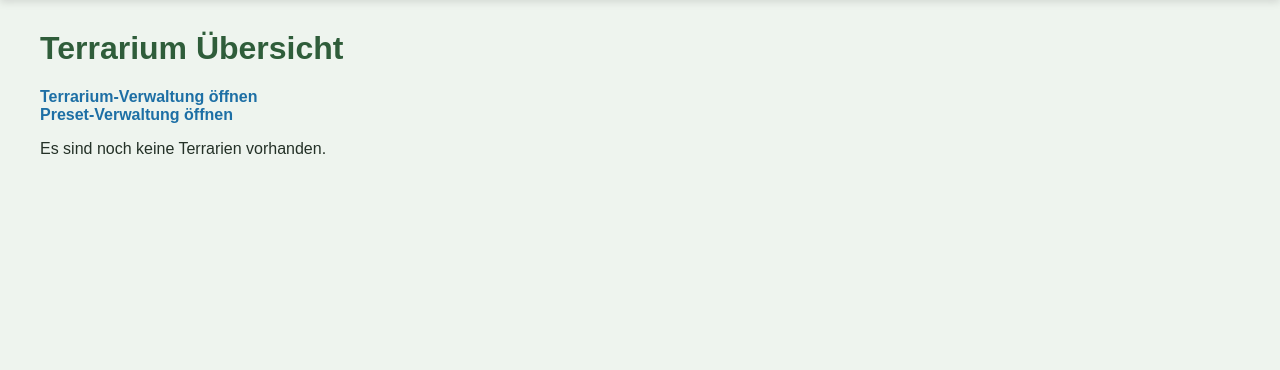
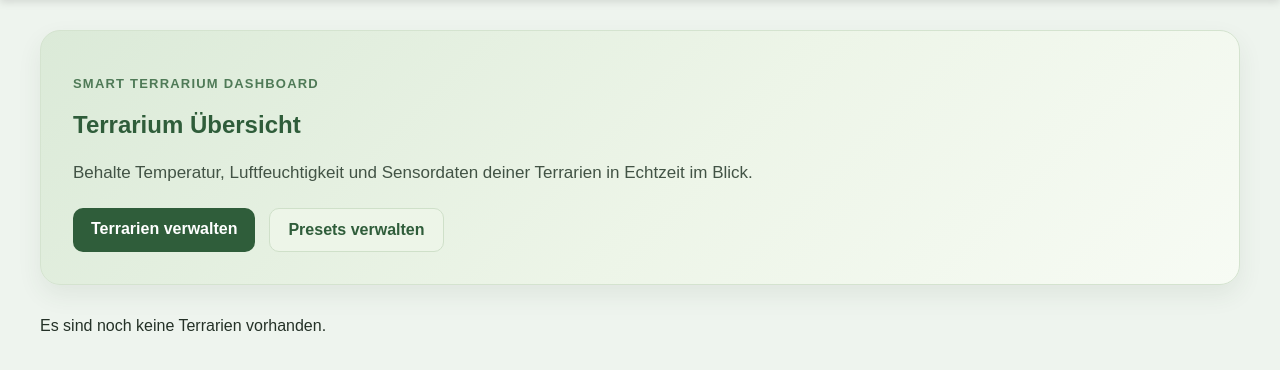
Before and after one commit to Julius2506/IOTBerufsschule, a Flask app: page / in a window 1280 px wide. Shown: the part 65-435 px from the top of the page. Run offline with Flask 3, Linux system fonts and the light colour scheme; data that the repository does not hold is empty.

Commit message:
prettier css

```diff
--- a/pi/static/style.css
+++ b/pi/static/style.css
@@ -244,3 +244,67 @@ button:hover {
     font-size: 13px;
     font-weight: 600;
 }
+
+.hero {
+    background: linear-gradient(135deg, #dbead8 0%, #edf5e8 55%, #f7fbf4 100%);
+    border: 1px solid #d4e3cf;
+    border-radius: 20px;
+    padding: 32px;
+    margin-bottom: 32px;
+    box-shadow: 0 10px 24px rgba(48, 78, 52, 0.08);
+}
+
+.hero-eyebrow {
+    color: #4f7a57;
+    font-size: 13px;
+    font-weight: 700;
+    text-transform: uppercase;
+    letter-spacing: 1.2px;
+    margin-bottom: 8px;
+}
+
+.hero-text {
+    max-width: 700px;
+    color: #425345;
+    font-size: 17px;
+    line-height: 1.6;
+    margin-top: 10px;
+    margin-bottom: 22px;
+}
+
+.hero-actions {
+    display: flex;
+    flex-wrap: wrap;
+    gap: 14px;
+    margin-top: 18px;
+}
+
+.hero-button {
+    display: inline-block;
+    padding: 12px 18px;
+    border-radius: 10px;
+    font-weight: 700;
+    text-decoration: none;
+    transition: 0.2s ease;
+}
+
+.hero-button.primary {
+    background-color: #2f5d3a;
+    color: white;
+}
+
+.hero-button.primary:hover {
+    background-color: #264c2f;
+    text-decoration: none;
+}
+
+.hero-button.secondary {
+    background-color: #edf5e8;
+    color: #2f5d3a;
+    border: 1px solid #cfe0c9;
+}
+
+.hero-button.secondary:hover {
+    background-color: #e3efdd;
+    text-decoration: none;
+}
--- a/pi/templates/index.html
+++ b/pi/templates/index.html
@@ -8,13 +8,20 @@
 <body>
     {% include "navbar.html" %}
 
-    <h1>Terrarium Übersicht</h1>
+    <section class="hero">
+        <div class="hero-content">
+            <p class="hero-eyebrow">Smart Terrarium Dashboard</p>
+            <h1>Terrarium Übersicht</h1>
+            <p class="hero-text">
+                Behalte Temperatur, Luftfeuchtigkeit und Sensordaten deiner Terrarien in Echtzeit im Blick.
+            </p>
 
-    <p>
-        <a href="/terrariums">Terrarium-Verwaltung öffnen</a>
-        <br>
-        <a href="/presets">Preset-Verwaltung öffnen</a>
-    </p>
+            <div class="hero-actions">
+                <a class="hero-button primary" href="/terrariums">Terrarien verwalten</a>
+                <a class="hero-button secondary" href="/presets">Presets verwalten</a>
+            </div>
+        </div>
+    </section>
 
     {% if terrariums %}
         <div class="card-container">
```
